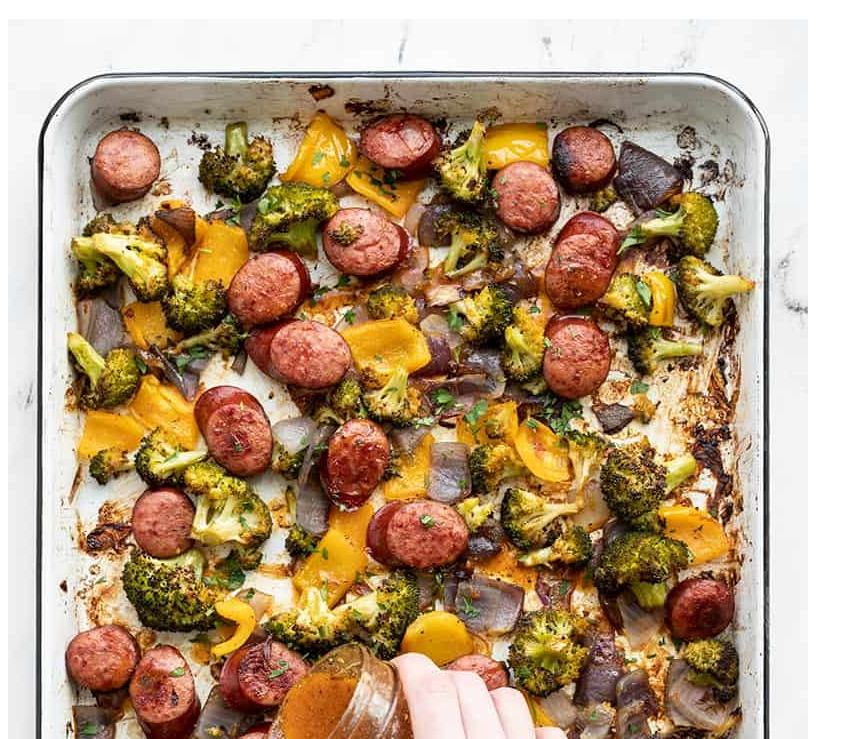
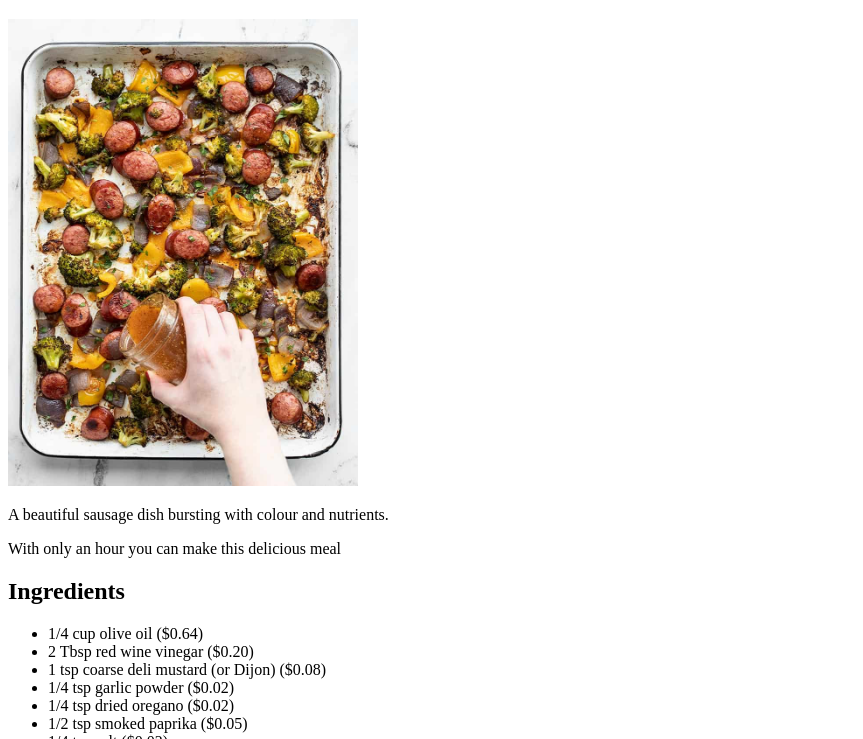
Before and after one commit to baorii/odin-recipes, a plain HTML site: page recipes/roasted-sausage.html in a window 1280 px wide. Shown: the part 61-800 px from the top of the page, without its empty margins (0-863 px from the left). Drawn offline with Linux system fonts and the light colour scheme.

Commit message:
Fixed image

```diff
--- a/recipes/roasted-sausage.html
+++ b/recipes/roasted-sausage.html
@@ -8,7 +8,7 @@
 </head>
 <body>
     <h1>Smoky Roasted Sausage and Vegetables</h1>
-    <img src="../images/sausage.jpg">
+    <img src="../images/sausage.jpg" width="350">
     <p>A beautiful sausage dish bursting with colour and nutrients.</p>
     <p>With only an hour you can make this delicious meal</p>
 
```
